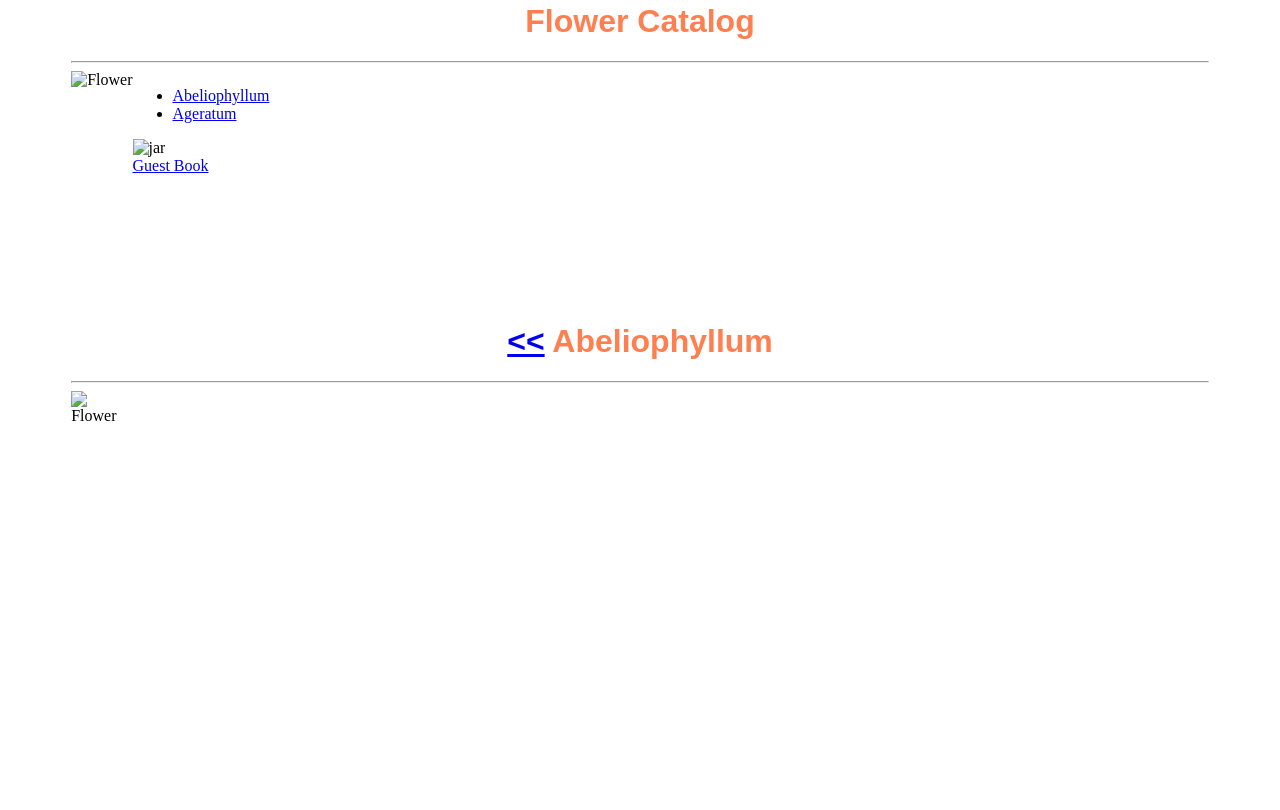
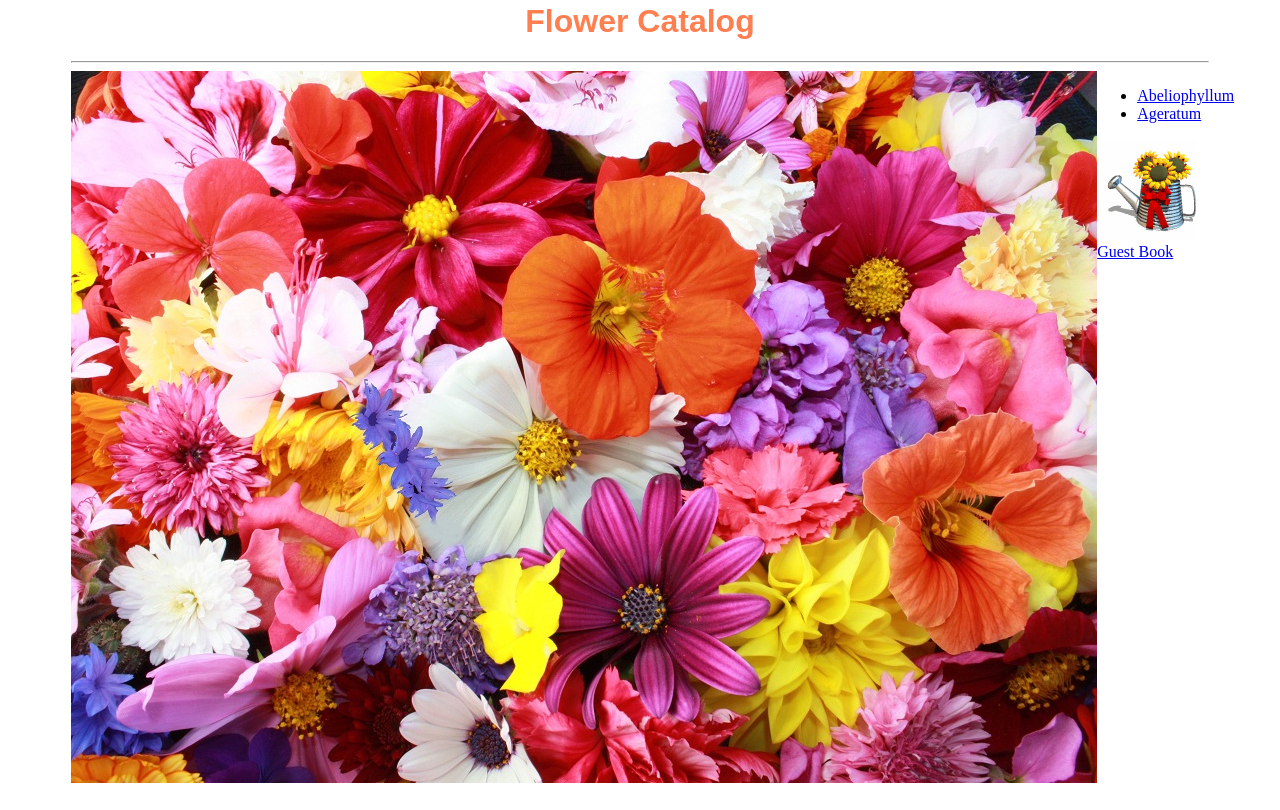
Before and after one commit to step-batch-7/flower-catalog-cricket-lover, a plain HTML site: page index.html in a window 1280 px wide. Shown: the part 90-900 px from the top of the page. Drawn offline with Linux system fonts and the light colour scheme.

Commit message:
fixed bug in loading images

```diff
--- a/index.html
+++ b/index.html
@@ -9,13 +9,13 @@
 			<h1>Flower Catalog</h1>
 			<hr />
 			<div class="content" >
-				<img src="./freshorigins.jpg" alt="Flower" />
+				<img src="./images/freshorigins.jpg" alt="Flower" />
 				<div >
 					<ul>
 						<li><a href="#Abeliophyllum">Abeliophyllum</a></li>
 						<li><a href="#Ageratum">Ageratum</a></li>
 					</ul>
-				<img src="./animated-flower-image-0021.gif" alt="jar" /></br>
+				<img src="./images/animated-flower-image-0021.gif" alt="jar" /></br>
 				<a href="https://google.com">Guest Book</a>
 				</div>
 			</div>
@@ -26,7 +26,7 @@
 				Abeliophyllum</h1>
 			<hr />
 			<div class="content" >
-				<img src="./pbase-Abeliophyllum.jpg" alt="Flower" />
+				<img src="./images/pbase-Abeliophyllum.jpg" alt="Flower" />
 				<div>
 				<p>Abeliophyllum (White Forsythia, or Korean
 					Abelialeaf) is a monotypic genus of flowering plants in
@@ -54,10 +54,10 @@
 		</div>
 			<div class="page" id="Ageratum">
 				<h1><span><a href="#mainPage">&lt;&lt;</a></span>
-					Abeliophyllum</h1>
+					Ageratum</h1>
 				<hr />
 				<div class="content" >
-					<img src="./pbase-agerantum.jpg" alt="Flower" />
+					<img src="./images/pbase-agerantum.jpg" alt="Flower" />
 					<div>
 					<p>Ageratum (/əˈdʒɛrətəm/),[2] (whiteweed in the USA), is
 
```
